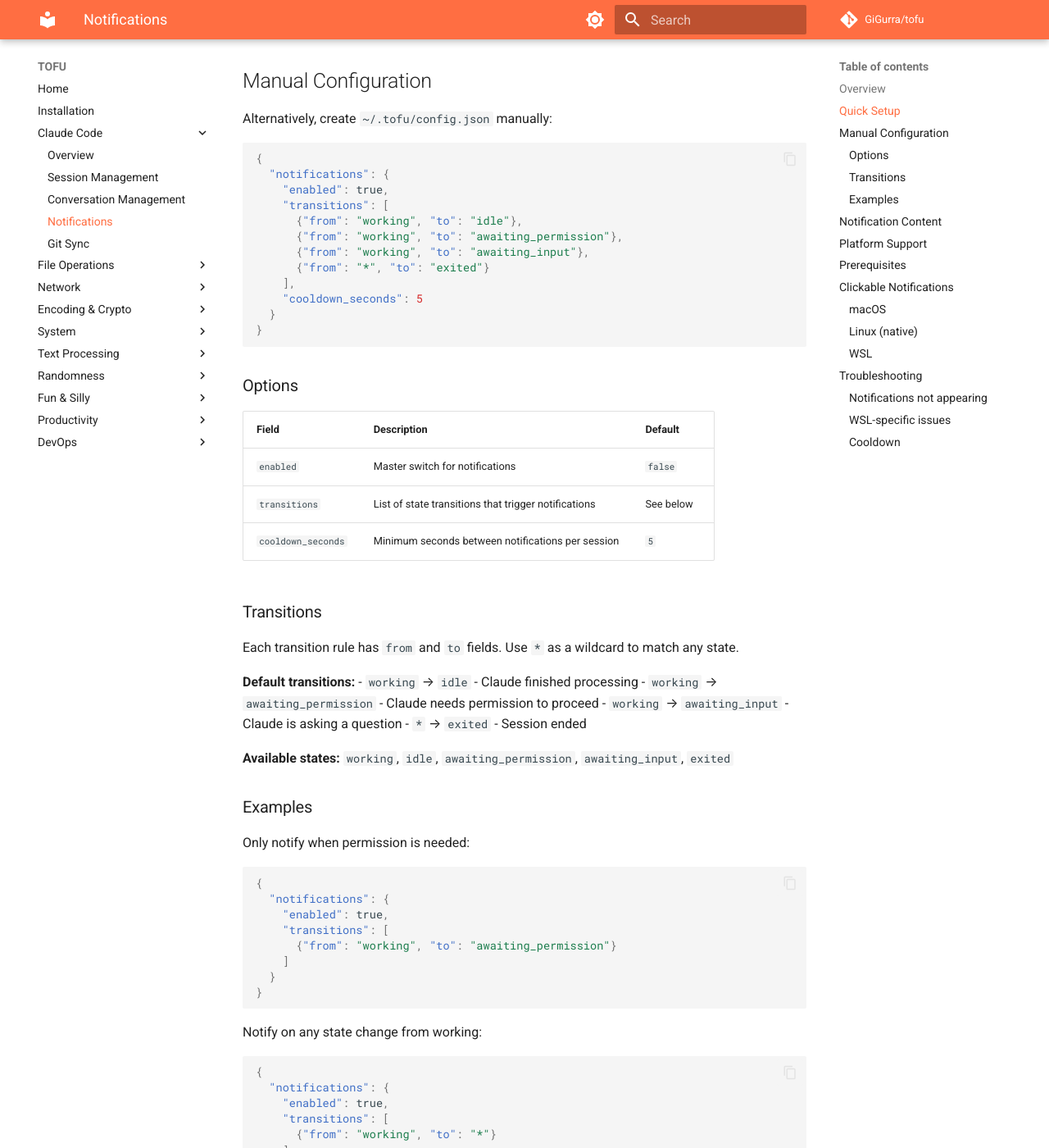
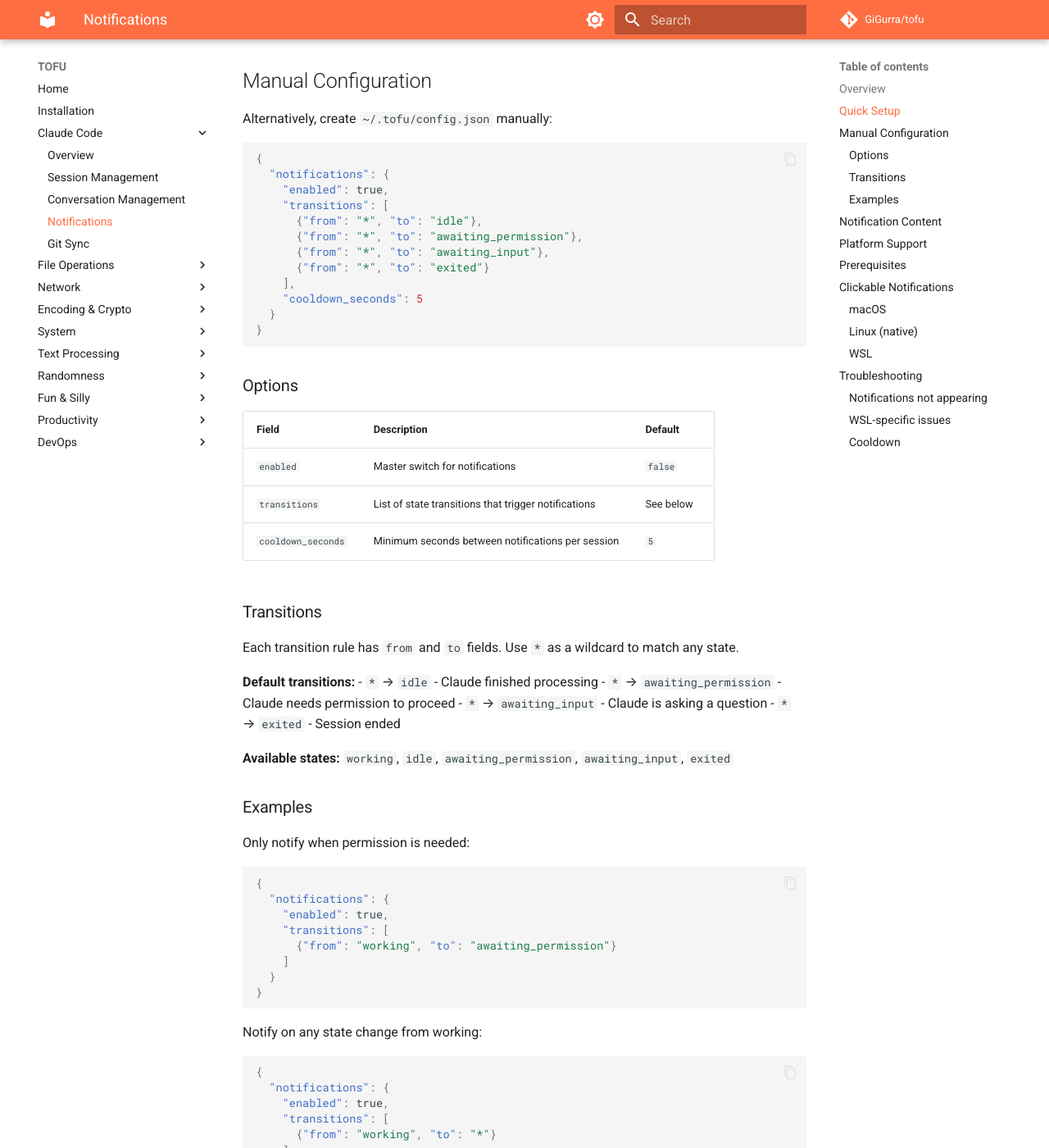
Before and after one commit to GiGurra/tofu, an MkDocs documentation site: the page built from docs/claude/notifications.md, in a window 1280 px wide and 1400 px high, scrolled down 711 px. Shown: the whole window at 82% size. Built offline with MkDocs 1.6.1 and Material for MkDocs 9.7.7, drawn with Linux system fonts in a browser that asks for light colours; comment, search, counter and statistics services are not loaded.

Commit message:
Fix notification config examples to use wildcard from
The default config uses "*" for the from field, not "working".

Co-Authored-By: Claude Opus 4.5 <noreply@anthropic.com>

```diff
--- a/docs/claude/notifications.md
+++ b/docs/claude/notifications.md
@@ -36,9 +36,9 @@ Alternatively, create `~/.tofu/config.json` manually:
   "notifications": {
     "enabled": true,
     "transitions": [
-      {"from": "working", "to": "idle"},
-      {"from": "working", "to": "awaiting_permission"},
-      {"from": "working", "to": "awaiting_input"},
+      {"from": "*", "to": "idle"},
+      {"from": "*", "to": "awaiting_permission"},
+      {"from": "*", "to": "awaiting_input"},
       {"from": "*", "to": "exited"}
     ],
     "cooldown_seconds": 5
@@ -59,9 +59,9 @@ Alternatively, create `~/.tofu/config.json` manually:
 Each transition rule has `from` and `to` fields. Use `*` as a wildcard to match any state.
 
 **Default transitions:**
-- `working` → `idle` - Claude finished processing
-- `working` → `awaiting_permission` - Claude needs permission to proceed
-- `working` → `awaiting_input` - Claude is asking a question
+- `*` → `idle` - Claude finished processing
+- `*` → `awaiting_permission` - Claude needs permission to proceed
+- `*` → `awaiting_input` - Claude is asking a question
 - `*` → `exited` - Session ended
 
 **Available states:** `working`, `idle`, `awaiting_permission`, `awaiting_input`, `exited`
```
